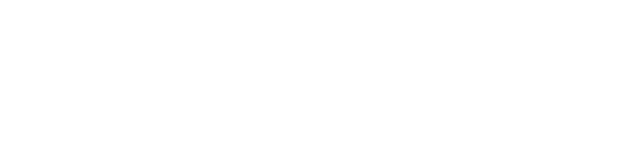
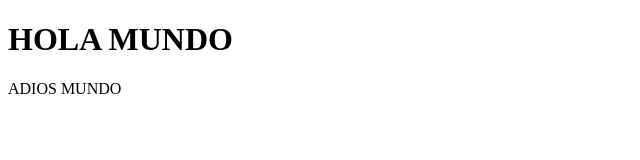
Before and after one commit to ManuelGonMal/MGM, a plain HTML site: page index.html in a window 1280 px wide. Shown: the whole page, without its empty margins (0-640 px from the left). Drawn offline with Linux system fonts and the light colour scheme.

Commit message:
MGM - Se añade header y footer a index

```diff
--- a/index.html
+++ b/index.html
@@ -7,6 +7,12 @@
     <title>Document</title>
 </head>
 <body>
+    <header><h1>HOLA MUNDO</h1></header>
 
+
+
+
+
+    <footer>ADIOS MUNDO</footer>
 </body>
 </html>
```
